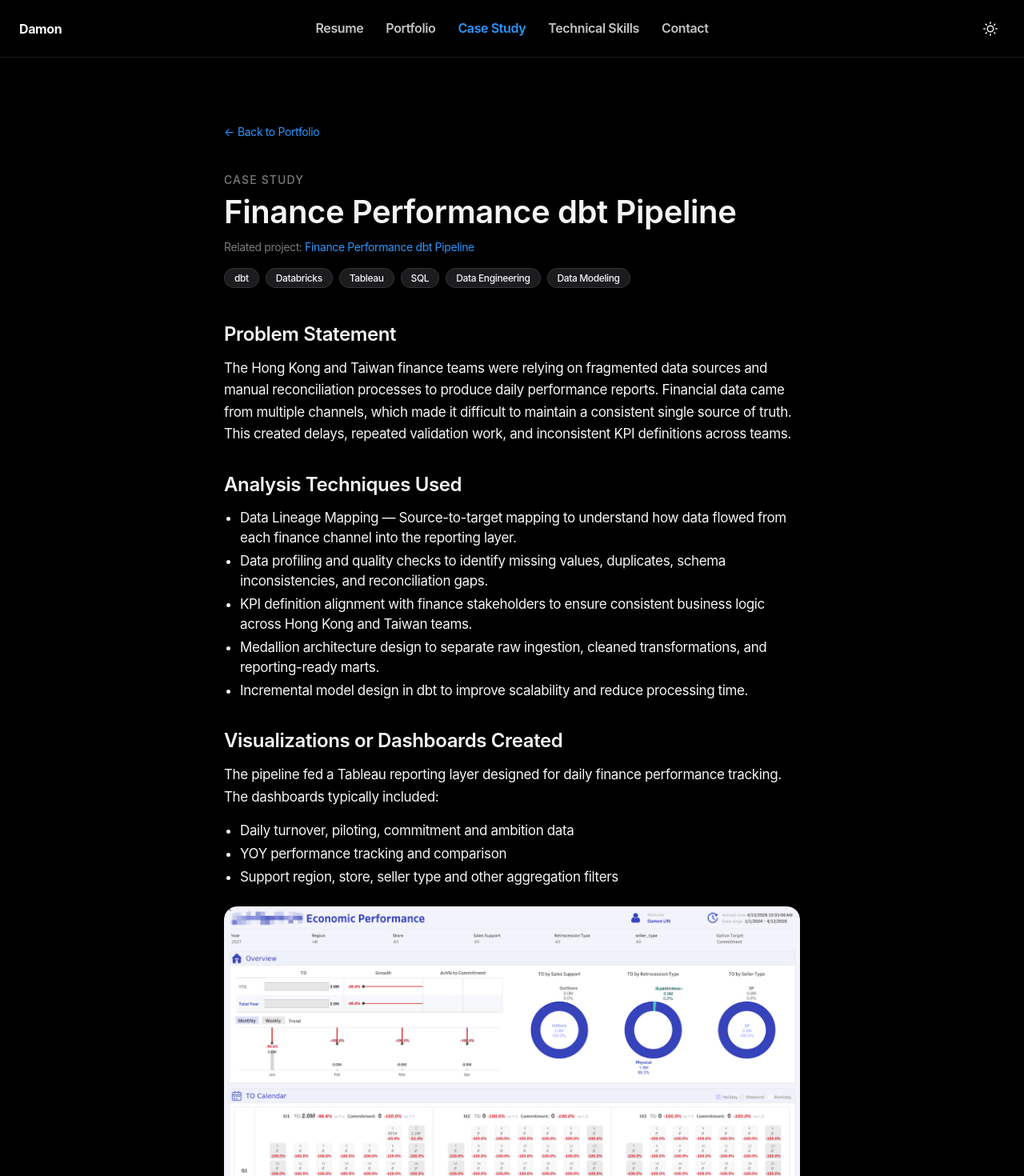
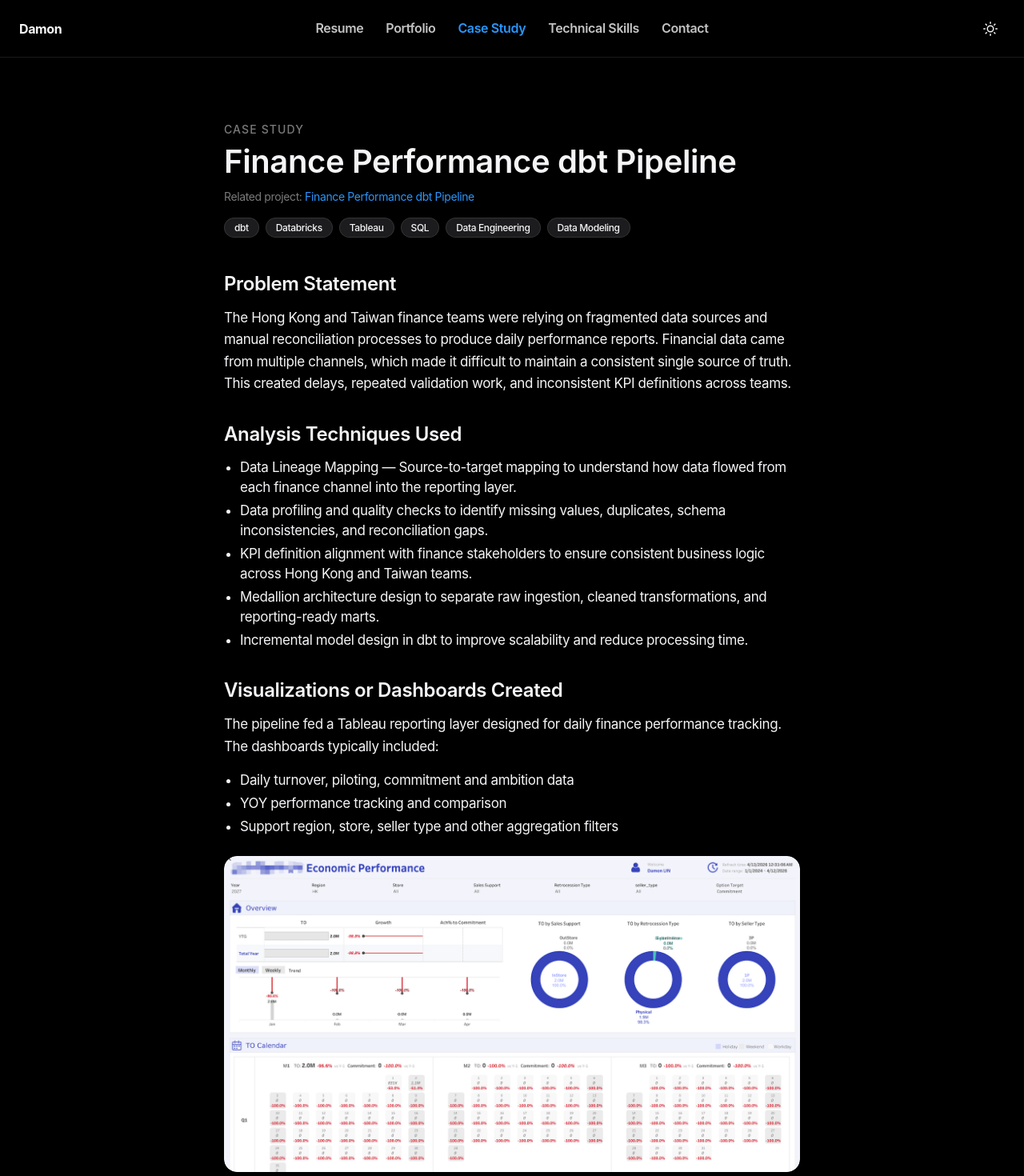
Before and after one commit to damonlin06/damon-portfolio, a Next.js app: page /damon-portfolio/case-study in a window 1280 px wide. Shown: the top 1470 px of the page at 80% size. Built offline with nearby package versions, Linux system fonts and the light colour scheme.

Commit message:
feat(pages): integrate ZoomableImage for portfolio and case study

```diff
--- a/app/case-study/page.tsx
+++ b/app/case-study/page.tsx
@@ -3,6 +3,7 @@ import Link from 'next/link';
 import Image from 'next/image';
 import { caseStudies } from '@/src/data/caseStudies';
 import { Tag } from '@/src/components/ui/Tag';
+import { ZoomableImage } from '@/src/components/ui/ZoomableImage';
 
 export const metadata: Metadata = {
   title: 'Case Study — Damon Lin',
@@ -46,16 +47,7 @@ function renderDescription(text: string) {
       if (match) {
         const imgSrc = `${process.env.NEXT_PUBLIC_BASE_PATH ?? ''}${match[2]}`;
         return (
-          <div key={i} className="relative w-full rounded-2xl overflow-hidden my-6" style={{ lineHeight: 0 }}>
-            <Image
-              src={imgSrc}
-              alt={match[1]}
-              width={1400}
-              height={600}
-              className="w-full h-auto"
-              style={{ borderRadius: '1rem' }}
-            />
-          </div>
+          <ZoomableImage key={i} src={imgSrc} alt={match[1]} width={1400} height={600} />
         );
       }
     }
@@ -98,15 +90,6 @@ export default function CaseStudyPage() {
 
   return (
     <article className="max-w-3xl mx-auto px-6 py-20">
-      {/* Back link */}
-      <Link
-        href="/portfolio"
-        className="inline-flex items-center gap-1 text-sm mb-10 transition-opacity hover:opacity-75"
-        style={{ color: 'var(--color-accent)', textDecoration: 'none' }}
-      >
-        <span aria-hidden="true">←</span> Back to Portfolio
-      </Link>
-
       {/* Header */}
       <header className="mb-4">
         <p
--- a/app/portfolio/[slug]/page.tsx
+++ b/app/portfolio/[slug]/page.tsx
@@ -4,6 +4,7 @@ import Link from 'next/link';
 import Image from 'next/image';
 import { projects } from '@/src/data/projects';
 import { Tag } from '@/src/components/ui/Tag';
+import { ZoomableImage } from '@/src/components/ui/ZoomableImage';
 
 interface Props {
   params: Promise<{ slug: string }>;
@@ -131,16 +132,7 @@ export default async function ProjectDetailPage({ params }: Props) {
         if (match) {
           const imgSrc = `${process.env.NEXT_PUBLIC_BASE_PATH ?? ''}${match[2]}`;
           return (
-            <div key={i} className="relative w-full rounded-2xl overflow-hidden my-6" style={{ lineHeight: 0 }}>
-              <Image
-                src={imgSrc}
-                alt={match[1]}
-                width={1400}
-                height={600}
-                className="w-full h-auto"
-                style={{ borderRadius: '1rem' }}
-              />
-            </div>
+            <ZoomableImage key={i} src={imgSrc} alt={match[1]} width={1400} height={600} />
           );
         }
       }
```
